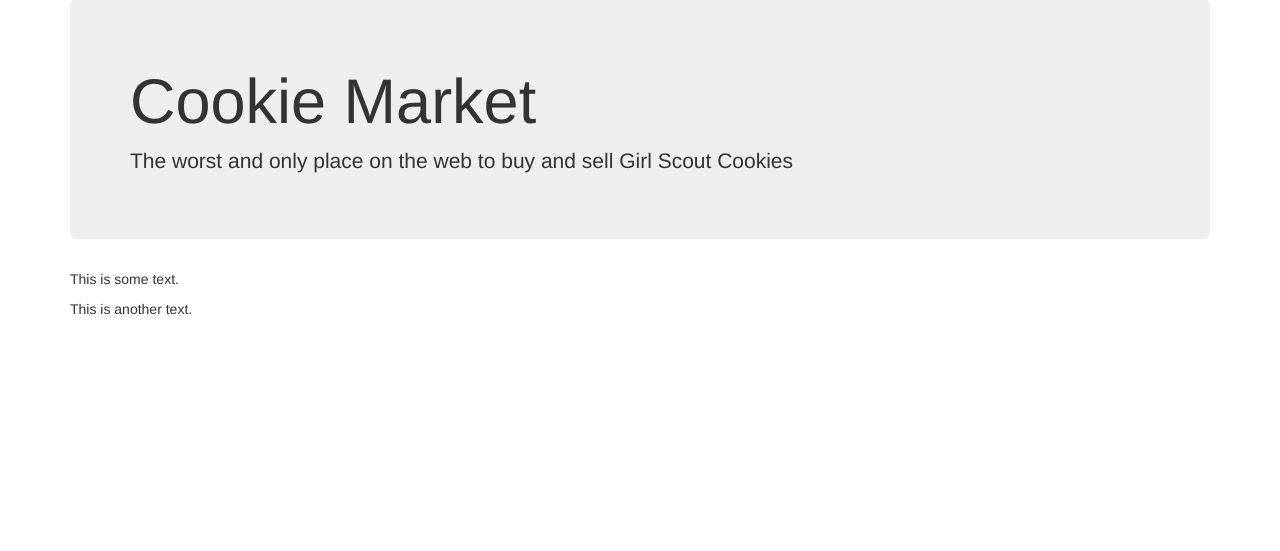
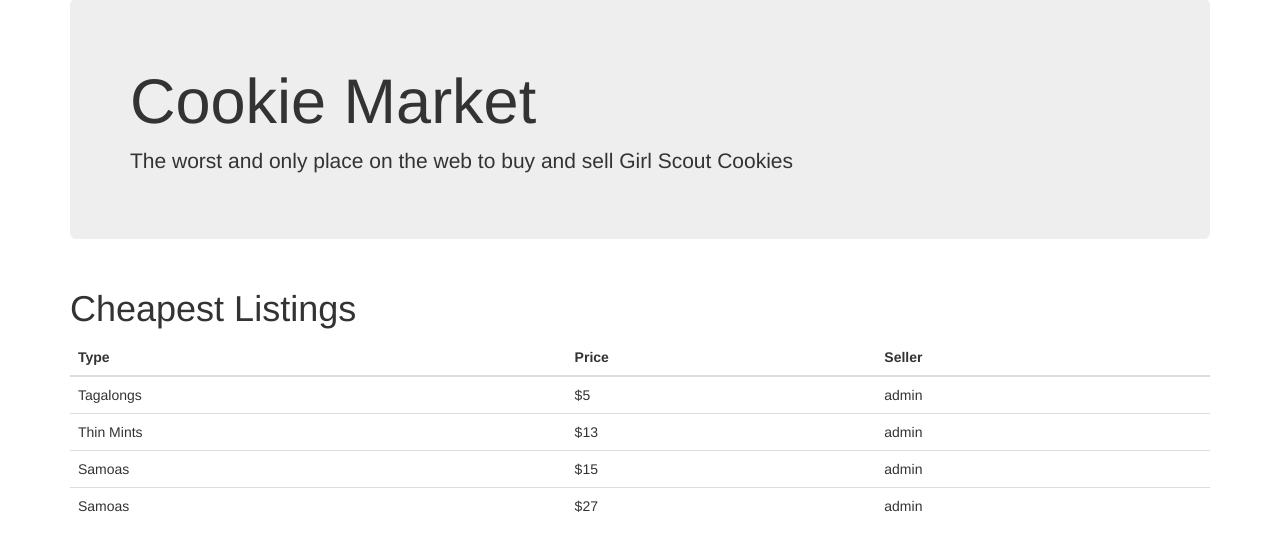
Before and after one commit to justinschuster/Cookie_Market, a Django app: page / in a window 1280 px wide. Shown: the part 73-624 px from the top of the page. Run offline with Django 3.2, Linux system fonts and the light colour scheme; data comes from the database, SQL or seed files in the repository; some libraries are stand-ins or nearby versions.

Commit message:
Now list cookies on the from page and theyre are sorted by price

```diff
--- a/homepage/templates/index.html
+++ b/homepage/templates/index.html
@@ -7,8 +7,34 @@
 		<h1>Cookie Market</h1>
 		<p>The worst and only place on the web to buy and sell Girl Scout Cookies</p>
 	</div>
-	<p>This is some text.</p>
-	<p>This is another text.</p>
 </div>
 
+<div class="container">
+	<h1>Cheapest Listings</h1>
+	<table class="table">
+		<thead>
+			<tr>
+				<th>Type</th>
+				<th>Price</th>
+				<th>Seller</th>
+			</tr>
+		</thead>
+		<tbody>
+
+			{% for cookie in listings %}
+			<tr>
+				{% if cookie.cookie_type == 1 %}
+				<td>Samoas</td>
+				{% elif cookie.cookie_type == 2 %}
+				<td>Thin Mints</td>
+				{% else %}
+				<td>Tagalongs</td>
+				{% endif %}
+				<td>${{ cookie.price }}</td>
+				<td>{{ cookie.user }}</td>
+			</tr>
+			{% endfor %}
+		</tbody>
+	</table>
+</div>
 {% endblock %}
--- a/homepage/views.py
+++ b/homepage/views.py
@@ -13,7 +13,10 @@
 
 # Create your views here.
 def index(request):
-    return render(request, 'index.html', {})
+    listings = Cookie.objects.all().order_by('price')
+    context = {'listings': listings}
+
+    return render(request, 'index.html', context)
 
 def samoas(request):
     listings = Cookie.objects.filter(cookie_type=1)
@@ -28,7 +31,11 @@
     return render(request, 'thin_mints.html', context)
 
 def tagalongs(request):
-    return render(request, 'tagalongs.html', {})
+    listings = Cookie.objects.filter(cookie_type=3)
+    context = {'listings': listings}
+
+
+    return render(request, 'tagalongs.html', context)
 
 def sell(request):
     if request.method == 'POST':
```
Also changed, not shown: homepage/templates/tagalongs.html (+22 -0 lines).
